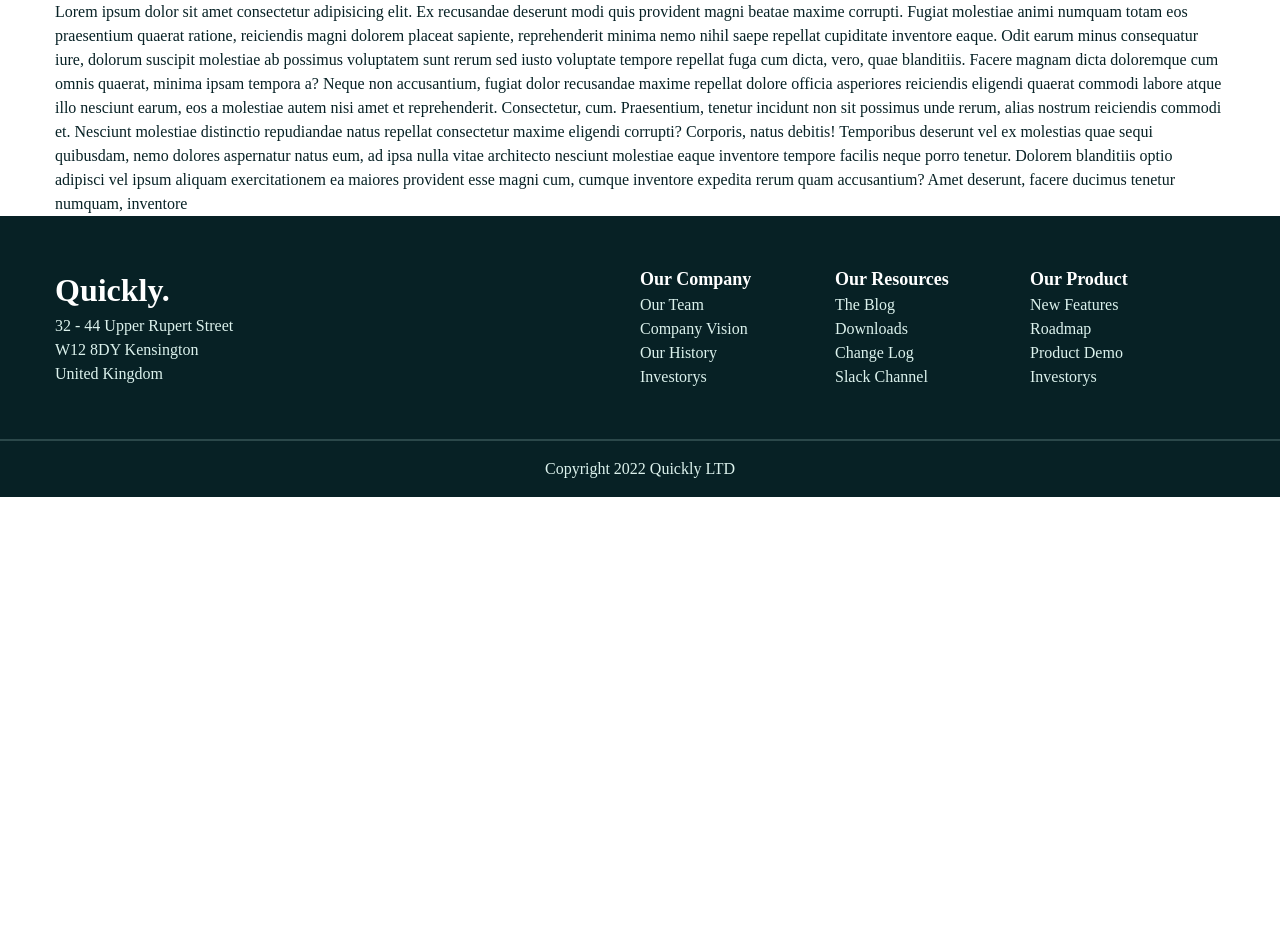
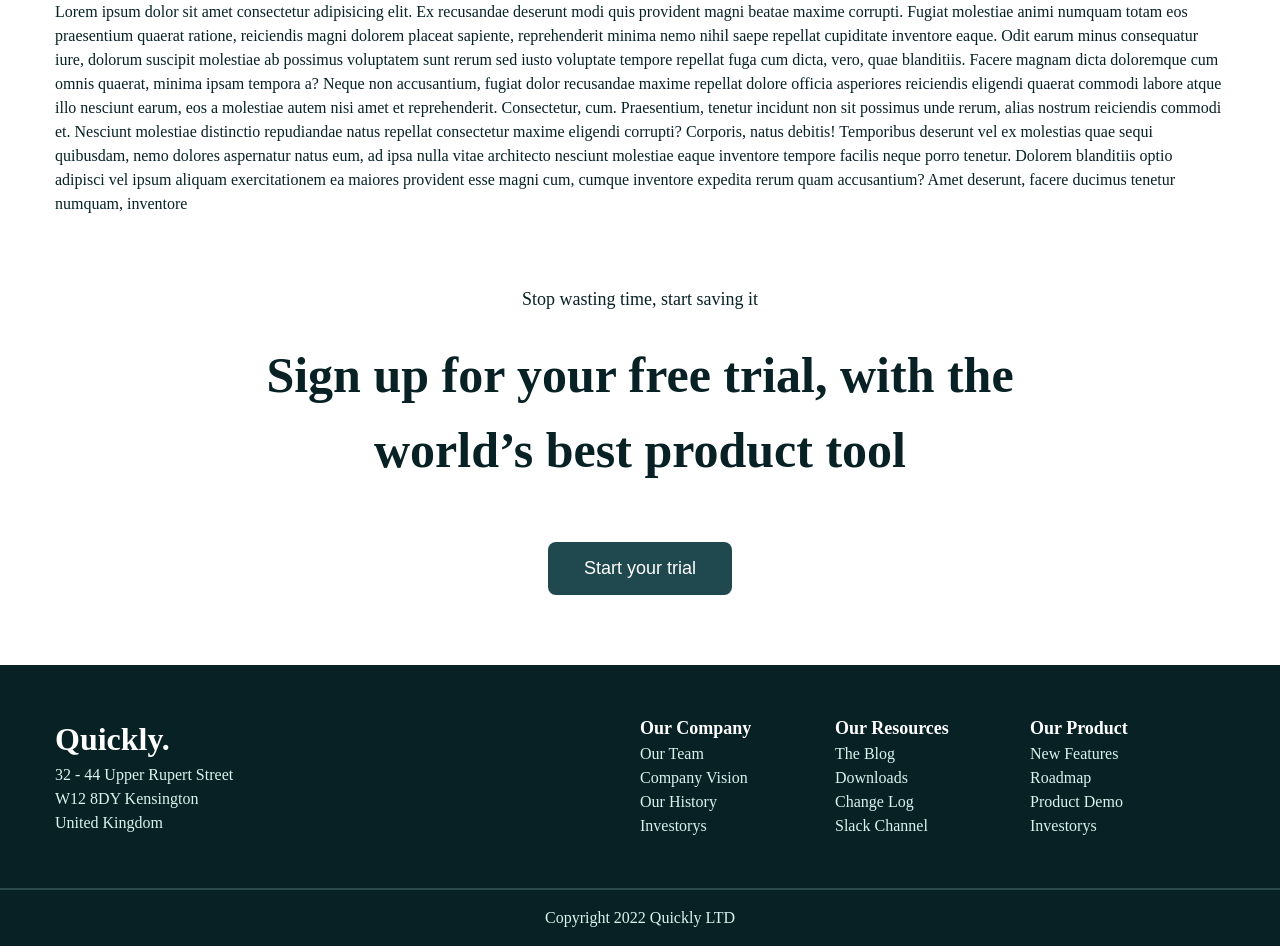
Before and after one commit to eimon078/quickly-landing-page, a plain HTML site: page index.html in a window 1280 px wide. Before the commit the page ends 800 px from the top, so only its background shows below. Drawn offline with Linux system fonts and the light colour scheme; a web font is replaced by a local one.

Commit message:
bottom banner added

```diff
--- a/assets/css/style.css
+++ b/assets/css/style.css
@@ -36,6 +36,7 @@ body{
     color: var(--dark-color);
     line-height: 1.5;
     overflow-x: hidden;
+    background-color: #FFFFFF;;
 
 }
 
@@ -74,11 +75,57 @@ Start Reuseable Conponent Section
     max-width: 1170px;
     margin: auto;
 }
+
+.btn{
+    background: var(--primary-color);
+    border-radius: 8px;
+    color:#FFFFFF;
+    font-size: var(--size-md);
+    padding: 16px 36px;
+}
 /*
 ===================================
 End Reuseable Conponent Section
 ===================================
 */
+
+
+/*
+===================================
+Start Section
+===================================
+*/
+
+.bottom-banner{
+    display: flex;
+    justify-content: center;
+    align-items: center;
+    flex-direction: column;
+    padding: 70px 0;
+    text-align: center;
+}
+.bottom-banner p {
+    font-family: "Plus Jakarta Sans 700";
+    font-size: var(--size-md);
+    margin-bottom: 25px;
+}
+.bottom-banner h1 {
+    font-family: "Plus Jakarta Sans 700";
+    font-size: 50px;
+    color: var(--dark-color);
+    margin-bottom: 54px;
+}
+.bottom-banner button {
+    font-size: var(--size-md);
+    color: #FFFFFF;
+}
+
+/*
+===================================
+End Section
+===================================
+*/
+
 
 
 /*
@@ -143,6 +190,7 @@ hr{
 End Footer Section
 ===================================
 */
+
 /*
 ===================================
 Start Section
--- a/index.html
+++ b/index.html
@@ -17,6 +17,37 @@
     <div class="container">
         Lorem ipsum dolor sit amet consectetur adipisicing elit. Ex recusandae deserunt modi quis provident magni beatae maxime corrupti. Fugiat molestiae animi numquam totam eos praesentium quaerat ratione, reiciendis magni dolorem placeat sapiente, reprehenderit minima nemo nihil saepe repellat cupiditate inventore eaque. Odit earum minus consequatur iure, dolorum suscipit molestiae ab possimus voluptatem sunt rerum sed iusto voluptate tempore repellat fuga cum dicta, vero, quae blanditiis. Facere magnam dicta doloremque cum omnis quaerat, minima ipsam tempora a? Neque non accusantium, fugiat dolor recusandae maxime repellat dolore officia asperiores reiciendis eligendi quaerat commodi labore atque illo nesciunt earum, eos a molestiae autem nisi amet et reprehenderit. Consectetur, cum. Praesentium, tenetur incidunt non sit possimus unde rerum, alias nostrum reiciendis commodi et. Nesciunt molestiae distinctio repudiandae natus repellat consectetur maxime eligendi corrupti? Corporis, natus debitis! Temporibus deserunt vel ex molestias quae sequi quibusdam, nemo dolores aspernatur natus eum, ad ipsa nulla vitae architecto nesciunt molestiae eaque inventore tempore facilis neque porro tenetur. Dolorem blanditiis optio adipisci vel ipsum aliquam exercitationem ea maiores provident esse magni cum, cumque inventore expedita rerum quam accusantium? Amet deserunt, facere ducimus tenetur numquam, inventore
     </div>
+     <!--
+        =======================================
+        Start Main Section
+        =======================================
+     -->
+
+      <!--
+        =======================================
+        Start Bottom Banner Section
+        =======================================
+     -->
+
+     <section class="container">
+        <div class="bottom-banner">
+            <p>Stop wasting time, start saving it</p>
+            <h1>Sign up for your free trial, with the <br> world’s best product tool</h1>
+            <button class="btn">Start your trial</button>
+        </div>
+     </section>
+
+    <!--
+        =======================================
+        End Bottom Banner Section
+        =======================================
+     -->
+    <!--
+        =======================================
+        End Main Section
+        =======================================
+     -->
+
     <!--
         =======================================
         Start Footer Section
```
